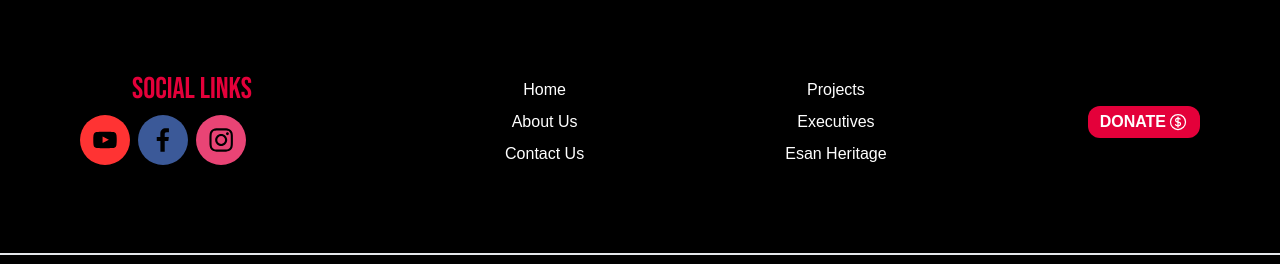
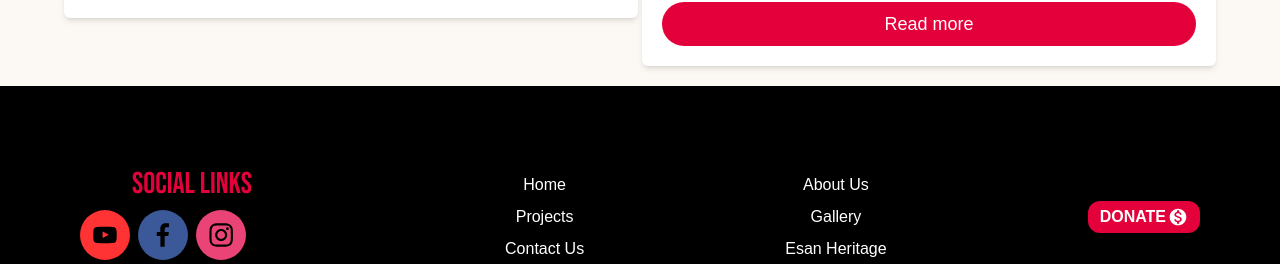
Before and after one commit to blessedjoe2000/organization, a Next.js app: page / in a window 1280 px wide. Shown: the part 2533-2797 px from the top of the page. Built offline with nearby package versions, Linux system fonts and the light colour scheme; a web font is replaced by a local one.

Commit message:
footer modified

```diff
--- a/app/component/Footer/Footer.jsx
+++ b/app/component/Footer/Footer.jsx
@@ -1,5 +1,6 @@
 import Link from "next/link";
 import SocialMedia from "../SocialMedia/SocialMedia";
+import MonetizationOnIcon from "@mui/icons-material/MonetizationOn";
 
 export default function Footer() {
   return (
@@ -11,12 +12,12 @@ export default function Footer() {
         </div>
         <div className="flex flex-col gap-2 py-10 sm:py-0">
           <Link href="/">Home</Link>
-          <Link href="/about">About Us</Link>
+          <Link href="/projects">Projects</Link>
           <Link href="/contact">Contact Us</Link>
         </div>
         <div className="flex flex-col gap-2 pb-10 sm:pb-0">
-          <Link href="/projects">Projects</Link>
-          <Link href="/executives">Executives</Link>
+          <Link href="/about">About Us</Link>
+          <Link href="/gallery">Gallery</Link>
           <Link href="/esanheritage">Esan Heritage</Link>
         </div>
         <div>
@@ -26,27 +27,14 @@ export default function Footer() {
             className="flex justify-center items-center gap-0.5 hover:text-light-blue hover:underline px-3 py-1 bg-sharp-red rounded-xl text-white font-semibold"
           >
             <button>DONATE</button>
-            <svg
-              xmlns="http://www.w3.org/2000/svg"
-              fill="none"
-              viewBox="0 0 24 24"
-              strokeWidth={1.5}
-              stroke="currentColor"
-              className="size-5"
-            >
-              <path
-                strokeLinecap="round"
-                strokeLinejoin="round"
-                d="M12 6v12m-3-2.818.879.659c1.171.879 3.07.879 4.242 0 1.172-.879 1.172-2.303 0-3.182C13.536 12.219 12.768 12 12 12c-.725 0-1.45-.22-2.003-.659-1.106-.879-1.106-2.303 0-3.182s2.9-.879 4.006 0l.415.33M21 12a9 9 0 1 1-18 0 9 9 0 0 1 18 0Z"
-              />
-            </svg>
+            <MonetizationOnIcon fontSize="small" />
           </Link>
         </div>
       </div>
       <div className="border-t-2">
         <h3 className="text-center p-5">
-          United Esan Association. All Rights Reserved. ©
-          {new Date().getFullYear()}
+          United Esan Organization. ©{new Date().getFullYear()} All Rights
+          Reserved.
         </h3>
       </div>
     </div>
--- a/app/component/Header/Header.jsx
+++ b/app/component/Header/Header.jsx
@@ -3,6 +3,7 @@
 import Link from "next/link";
 import Logo from "../Logo/Logo";
 import { useState } from "react";
+import MonetizationOnIcon from "@mui/icons-material/MonetizationOn";
 
 function Header() {
   const [showHamburger, setShowHamburger] = useState(false);
@@ -48,20 +49,7 @@ function Header() {
             className="flex justify-center items-center gap-0.5 hover:text-light-blue hover:underline px-3 py-1 bg-sharp-red rounded-xl text-white font-semibold"
           >
             <button>DONATE</button>
-            <svg
-              xmlns="http://www.w3.org/2000/svg"
-              fill="none"
-              viewBox="0 0 24 24"
-              strokeWidth={1.5}
-              stroke="currentColor"
-              className="size-5"
-            >
-              <path
-                strokeLinecap="round"
-                strokeLinejoin="round"
-                d="M12 6v12m-3-2.818.879.659c1.171.879 3.07.879 4.242 0 1.172-.879 1.172-2.303 0-3.182C13.536 12.219 12.768 12 12 12c-.725 0-1.45-.22-2.003-.659-1.106-.879-1.106-2.303 0-3.182s2.9-.879 4.006 0l.415.33M21 12a9 9 0 1 1-18 0 9 9 0 0 1 18 0Z"
-              />
-            </svg>
+            <MonetizationOnIcon fontSize="small" />
           </Link>
         </div>
 
@@ -114,20 +102,7 @@ function Header() {
                   className="flex justify-center items-center gap-0.5 hover:text-light-blue hover:underline px-3 py-1 bg-sharp-red rounded-xl text-white font-semibold mt-2"
                 >
                   <button>DONATE</button>
-                  <svg
-                    xmlns="http://www.w3.org/2000/svg"
-                    fill="none"
-                    viewBox="0 0 24 24"
-                    strokeWidth={1.5}
-                    stroke="currentColor"
-                    className="size-5"
-                  >
-                    <path
-                      strokeLinecap="round"
-                      strokeLinejoin="round"
-                      d="M12 6v12m-3-2.818.879.659c1.171.879 3.07.879 4.242 0 1.172-.879 1.172-2.303 0-3.182C13.536 12.219 12.768 12 12 12c-.725 0-1.45-.22-2.003-.659-1.106-.879-1.106-2.303 0-3.182s2.9-.879 4.006 0l.415.33M21 12a9 9 0 1 1-18 0 9 9 0 0 1 18 0Z"
-                    />
-                  </svg>
+                  <MonetizationOnIcon fontSize="small" />
                 </Link>
               </div>
             </div>
--- a/app/component/ShortNote/ShortNote.jsx
+++ b/app/component/ShortNote/ShortNote.jsx
@@ -21,6 +21,8 @@ export default function ShortNote() {
         <Image
           src={project}
           alt="our projects"
+          width={900}
+          height={500}
           layout="responsive"
           data-aos="fade-up"
           className="my-5"
@@ -57,8 +59,10 @@ export default function ShortNote() {
       >
         <h2>Esan People and Culture</h2>
         <Image
-          src={esanpeople}
+          src="https://76yw7v2l2z.ufs.sh/f/6tuizpJQbuhiZgsYgdoxdhKlTEWtMzO4eUb08VR3CnagoLFy"
           alt="esan people and culture"
+          width={900}
+          height={500}
           layout="responsive"
           data-aos="fade-up"
           className="my-5"
```
